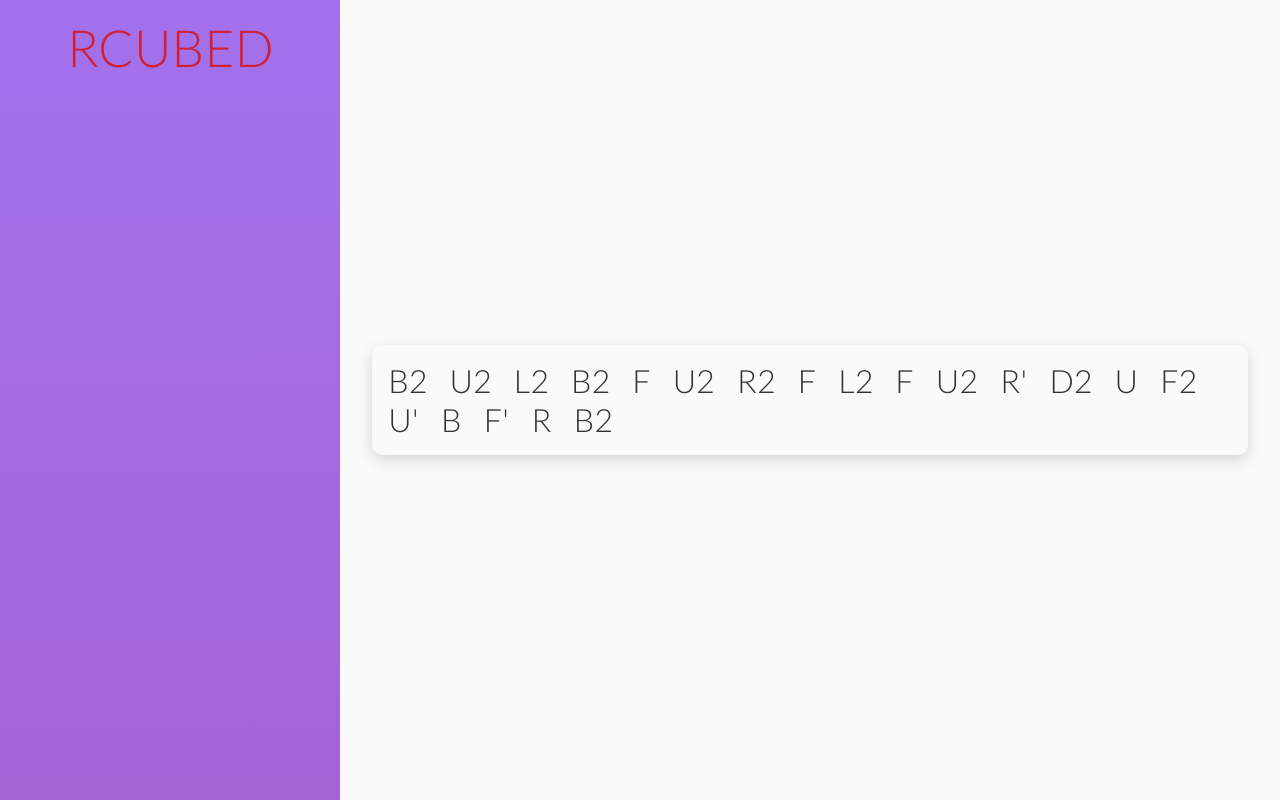
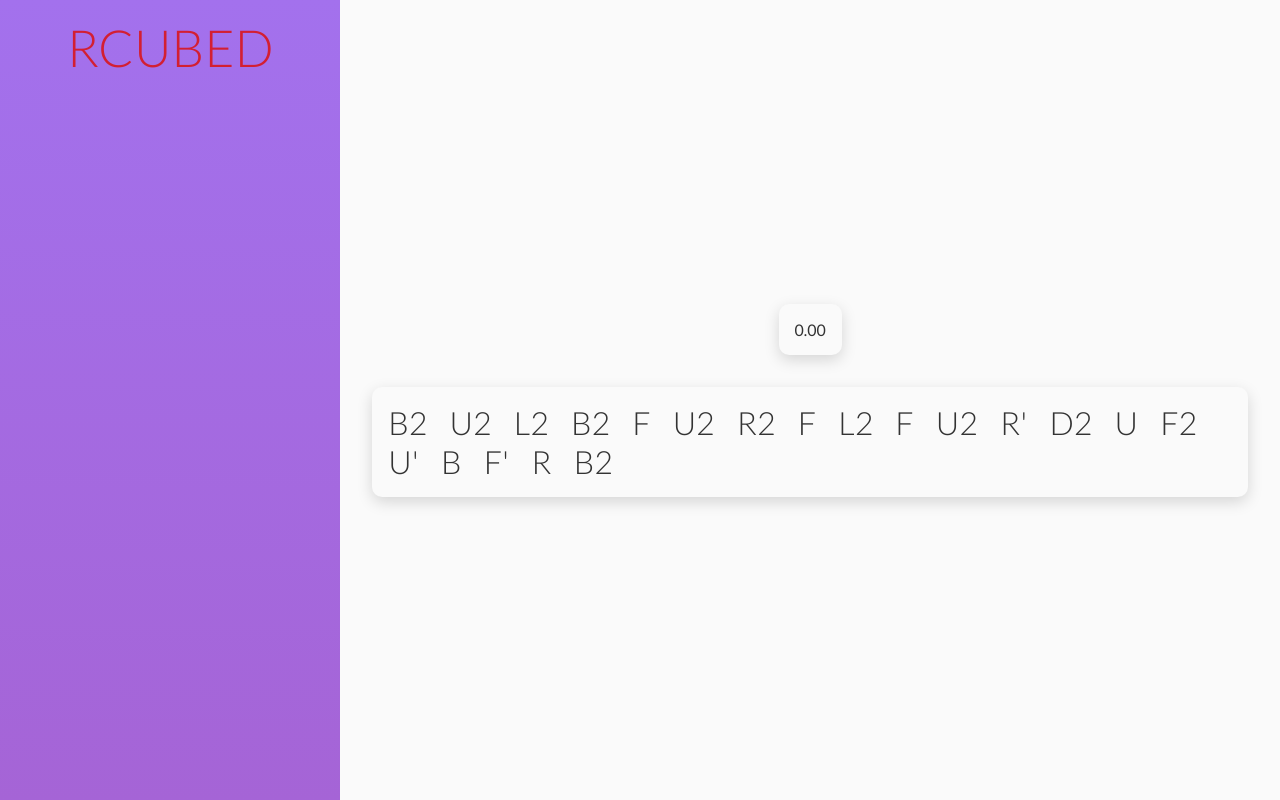
Before and after one commit to MichaelQ94/rcubed, a React app: page / in a window 1280 px wide. Built offline with nearby package versions, Linux system fonts and the light colour scheme; the HTML template or start-up script is replaced by a standard one.

Commit message:
added stopwatch into content. added onclick handler to layout

```diff
--- a/src/components/content/component.tsx
+++ b/src/components/content/component.tsx
@@ -1,5 +1,13 @@
 import * as React from "react";
-import { Layout, Display, JustifyContent, AlignItems, Box } from "ui";
+import Stopwatch from "components/stopwatch";
+import {
+  Layout,
+  Display,
+  JustifyContent,
+  AlignItems,
+  Box,
+  FlexDirection,
+} from "ui";
 import "./style.scss";
 
 type PublicProps = {};
@@ -10,12 +18,16 @@ const Content: React.FunctionComponent<PublicProps> = () => {
   return (
     <Layout
       display={Display.Flex}
+      flexDirection={FlexDirection.Column}
       justifyContent={JustifyContent.Center}
       alignItems={AlignItems.Center}
       padding={{ x: 1, y: 1 }}
       className="content"
       fullWidth
     >
+      <Box>
+        <Stopwatch />
+      </Box>
       <Box>
         <span className="scramble">{scramble}</span>
       </Box>
--- a/src/components/stopwatch/stopwatch.tsx
+++ b/src/components/stopwatch/stopwatch.tsx
@@ -4,9 +4,6 @@ import { Layout } from "ui";
 
 const Stopwatch: FunctionComponent = () => {
   const { elapsedTime, start, stop, isRunning } = useStopwatch();
-  const buttonLabel = React.useMemo(() => (isRunning ? "Stop" : "Start"), [
-    isRunning,
-  ]);
   const clickHandler = React.useCallback(() => (isRunning ? stop() : start()), [
     start,
     stop,
@@ -15,9 +12,8 @@ const Stopwatch: FunctionComponent = () => {
   const elapsedSeconds = (elapsedTime / 1000).toFixed(2);
 
   return (
-    <Layout>
-      <h2 className="shifting-rainbow-text">{elapsedSeconds}</h2>
-      <button onClick={clickHandler}>{buttonLabel}</button>
+    <Layout onClick={clickHandler}>
+      <span>{elapsedSeconds}</span>
     </Layout>
   );
 };
--- a/src/ui/layout/component.tsx
+++ b/src/ui/layout/component.tsx
@@ -1,5 +1,5 @@
 import classNames from "classnames";
-import React, { FunctionComponent, ReactNode } from "react";
+import React, { FunctionComponent, ReactNode, EventHandler } from "react";
 import {
   AlignContent,
   AlignItems,
@@ -24,6 +24,7 @@ interface PublicProps {
   alignContent?: AlignContent;
   position?: Position;
   fullWidth?: boolean;
+  onClick?: EventHandler<React.SyntheticEvent<HTMLDivElement, Event>>;
 }
 
 interface Spacing {
@@ -78,7 +79,11 @@ const Layout: FunctionComponent<Props> = (props: Props) => {
     props.fullWidth ? fullWidth : "",
   ]);
 
-  return <div className={layoutClass}>{props.children}</div>;
+  return (
+    <div className={layoutClass} onClick={props?.onClick}>
+      {props.children}
+    </div>
+  );
 };
 
 export default Layout;
```
